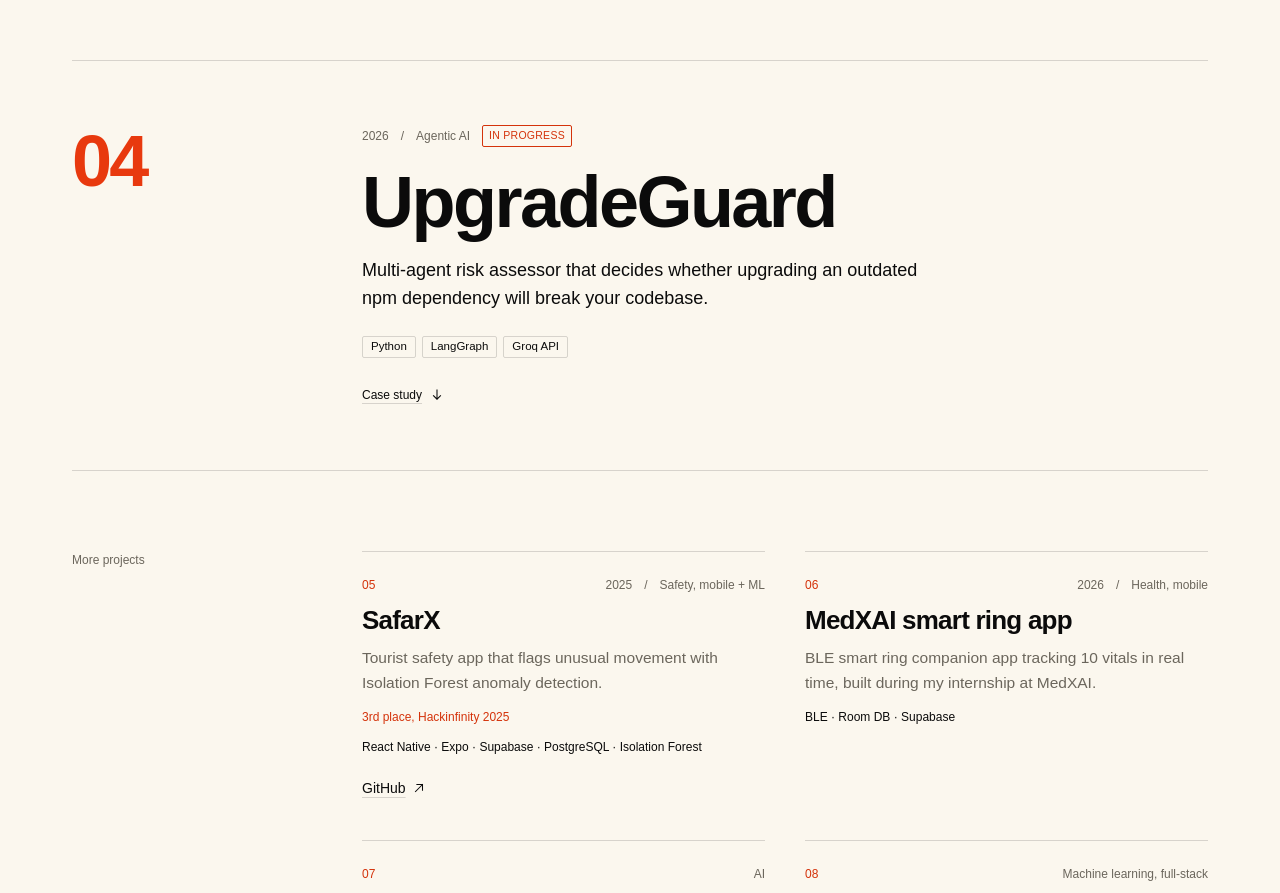
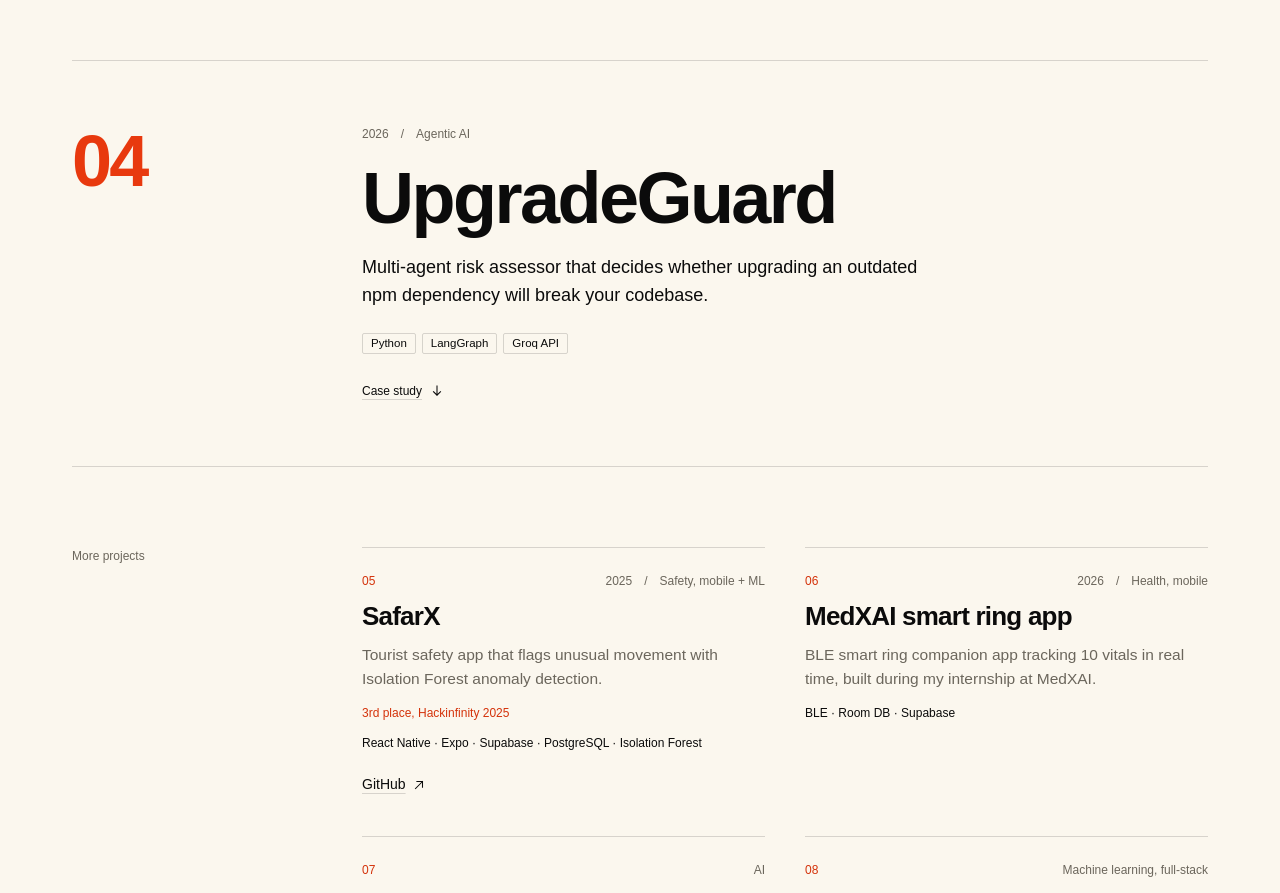
Before and after one commit to jeffreysolomon123/jeffreysolomon, a Next.js app: page / in a window 1280 px wide. Shown: the part 3180-4073 px from the top of the page. Built offline with nearby package versions, Linux system fonts and the light colour scheme; a web font is replaced by a local one.

Commit message:
content: remove the In progress tag from UpgradeGuard

```diff
--- a/src/data/projects.ts
+++ b/src/data/projects.ts
@@ -8,7 +8,7 @@ export type Project = {
   stack: string[];
   links: { github?: string; live?: string };
   /** Small tag next to the year, e.g. "In development". Delete the field to hide it. */
-  status?: "In progress" | "In development";
+  status?: "In development";
   /** Short recognition line, e.g. a hackathon result. */
   award?: string;
   /** Flagships render large at the top of the list. */
@@ -80,7 +80,6 @@ export const projects: Project[] = [
     stack: ["Python", "LangGraph", "Groq API"],
     // TODO(jeffrey): add the UpgradeGuard repo link.
     links: {},
-    status: "In progress",
     flagship: true,
     detail: {
       problem: "Dependency upgrades are risky, and changelogs alone don't tell you whether your code is affected.",
```
Also changed, not shown: 1 other file (tests, documents, lock files or other folders).
